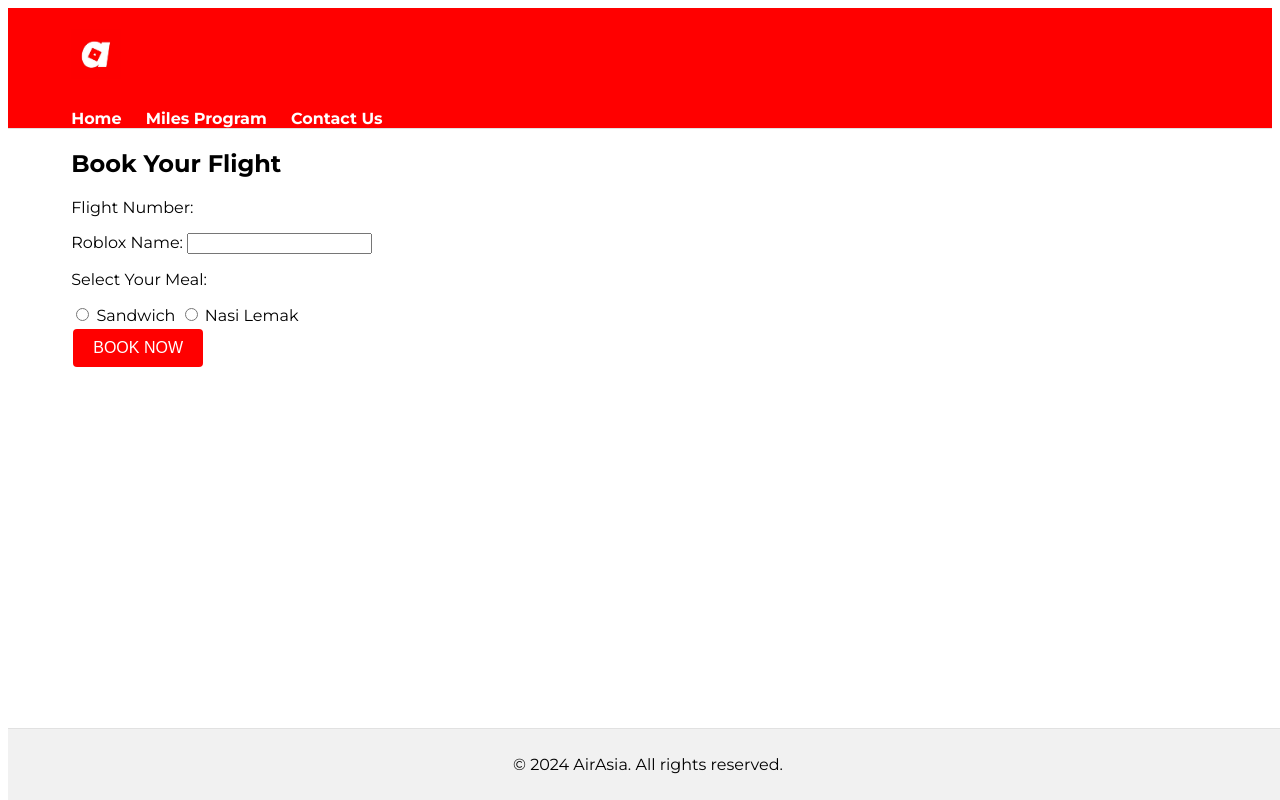
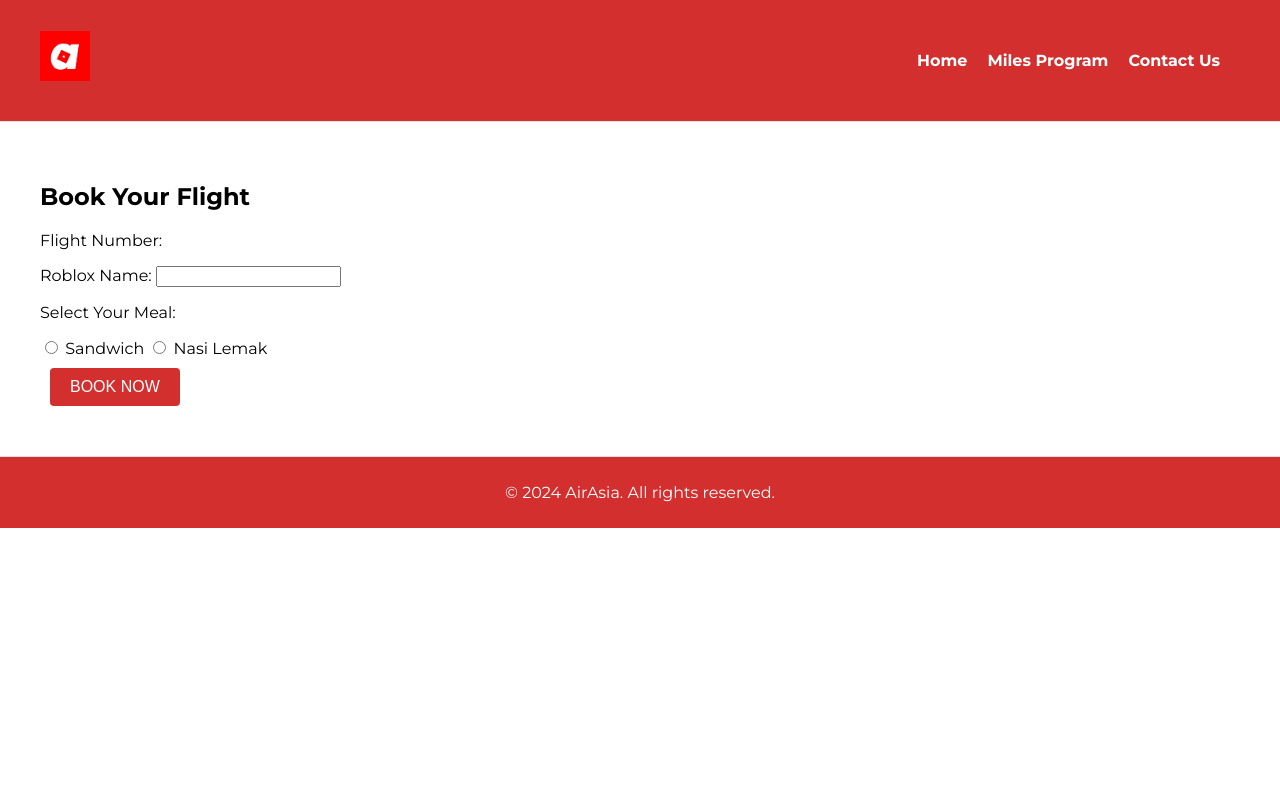
Before and after one commit to iCrazyZae/airasia-rblx, a plain HTML site: page booking.html in a window 1280 px wide. Drawn offline with Linux system fonts and the light colour scheme.

Commit message:
Update styles.css

```diff
--- a/styles.css
+++ b/styles.css
@@ -1,20 +1,29 @@
+/* General body styling */
 body {
     font-family: 'Montserrat', sans-serif;
+    margin: 0;
+    padding: 0;
+    box-sizing: border-box;
 }
 
+/* Header styling */
 header {
-    background-color: #ff0000;
-    padding: 0px 0;
+    background-color: #d32f2f;
+    color: white;
+    padding: 10px 0;
     border-bottom: 1px solid #e1e1e1;
 }
 
-.header .container {
+header .container {
     display: flex;
     justify-content: space-between;
     align-items: center;
+    max-width: 1200px;
+    margin: 0 auto;
+    padding: 0 20px;
 }
 
-.logo {
+header .logo {
     height: 50px;
 }
 
@@ -22,10 +31,10 @@ nav ul {
     list-style-type: none;
     margin: 0;
     padding: 0;
+    display: flex;
 }
 
 nav ul li {
-    display: inline;
     margin-right: 20px;
 }
 
@@ -35,45 +44,23 @@ nav ul li a {
     font-weight: 700;
 }
 
-#flights {
+/* Main section styling */
+main {
     padding: 40px 0;
 }
 
-.flight-list {
-    display: flex;
-    flex-direction: column;
-    align-items: center;
+.container {
+    max-width: 1200px;
+    margin: 0 auto;
+    padding: 0 20px;
 }
 
-.flight-item {
-    background: #fff;
-    border: 1px solid #e1e1e1;
-    border-radius: 8px;
-    padding: 20px;
-    margin: 10px;
-    width: 100%;
-    max-width: 600px;
-    text-align: center;
-    position: relative;
-}
-
-.flight-item p {
-    margin: 10px 0;
-}
-
-.flight-duration {
-    font-weight: 700;
-    position: absolute;
-    right: 20px;
-    top: 20px;
-}
-
-.button {
+button, .button {
     display: inline-block;
     padding: 10px 20px;
     font-size: 16px;
     color: #fff;
-    background-color: #ff0000;
+    background-color: #d32f2f; /* Red button color */
     border: none;
     border-radius: 4px;
     text-decoration: none;
@@ -82,88 +69,21 @@ nav ul li a {
     margin: 10px;
 }
 
-.button:hover {
-    background-color: #cc0000;
+button:hover, .button:hover {
+    background-color: #b71c1c; /* Darker red on hover */
 }
 
-.prebook-meals .meal-button {
-    display: inline-block;
-    padding: 10px 20px;
-    font-size: 16px;
-    color: #fff;
-    background-color: #ff0000;
-    border: none;
-    border-radius: 4px;
-    text-decoration: none;
-    cursor: pointer;
-    text-align: center;
-    margin: 10px;
-}
-
-.prebook-meals .meal-button:hover {
-    background-color: #cc0000;
-}
-
+/* Footer styling */
 footer {
-    background-color: #ff0000;
+    background-color: #d32f2f;
+    color: white;
+    padding: 10px 0;
     border-top: 1px solid #e1e1e1;
-    padding: 0px 0;
-    position: fixed;
-    bottom: 0;
-    width: 100%;
     text-align: center;
 }
 
-.container {
-    width: 90%;
+footer .container {
     max-width: 1200px;
     margin: 0 auto;
-}
-
-body {
-    display: flex;
-    flex-direction: column;
-}
-
-/* Main content area should take up the remaining space */
-main {
-    flex: 1;
-}
-
-footer {
-    background-color: #f1f1f1;
-    padding: 10px 0;
-    text-align: center;
-    border-top: 1px solid #e1e1e1;
-}
-
-footer .container {
-    display: flex;
-    justify-content: center;
-    align-items: center;
     padding: 0 20px;
 }
-
-.button, .meal-button {
-    background-color: #ff0000;
-    color: #ffffff;
-    border: none;
-    padding: 10px 20px;
-    text-align: center;
-    text-decoration: none;
-    display: inline-block;
-    font-size: 16px;
-    margin: 4px 2px;
-    cursor: pointer;
-    border-radius: 4px;
-}
-
-.button:hover, .meal-button:hover {
-    background-color: #cc0000;
-}
-
-#bookButton:disabled {
-    background-color: #cccccc;
-    color: #666666;
-    cursor: not-allowed;
-}
```
